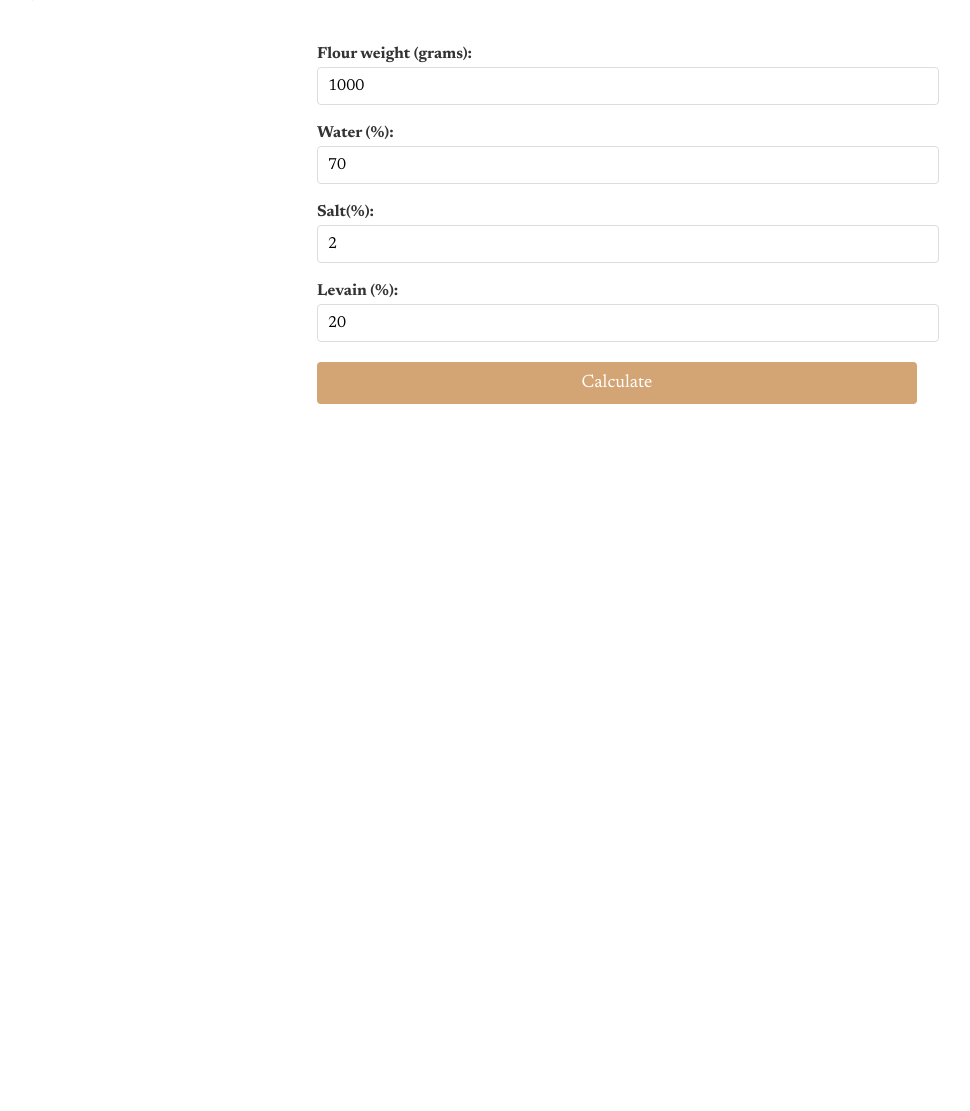
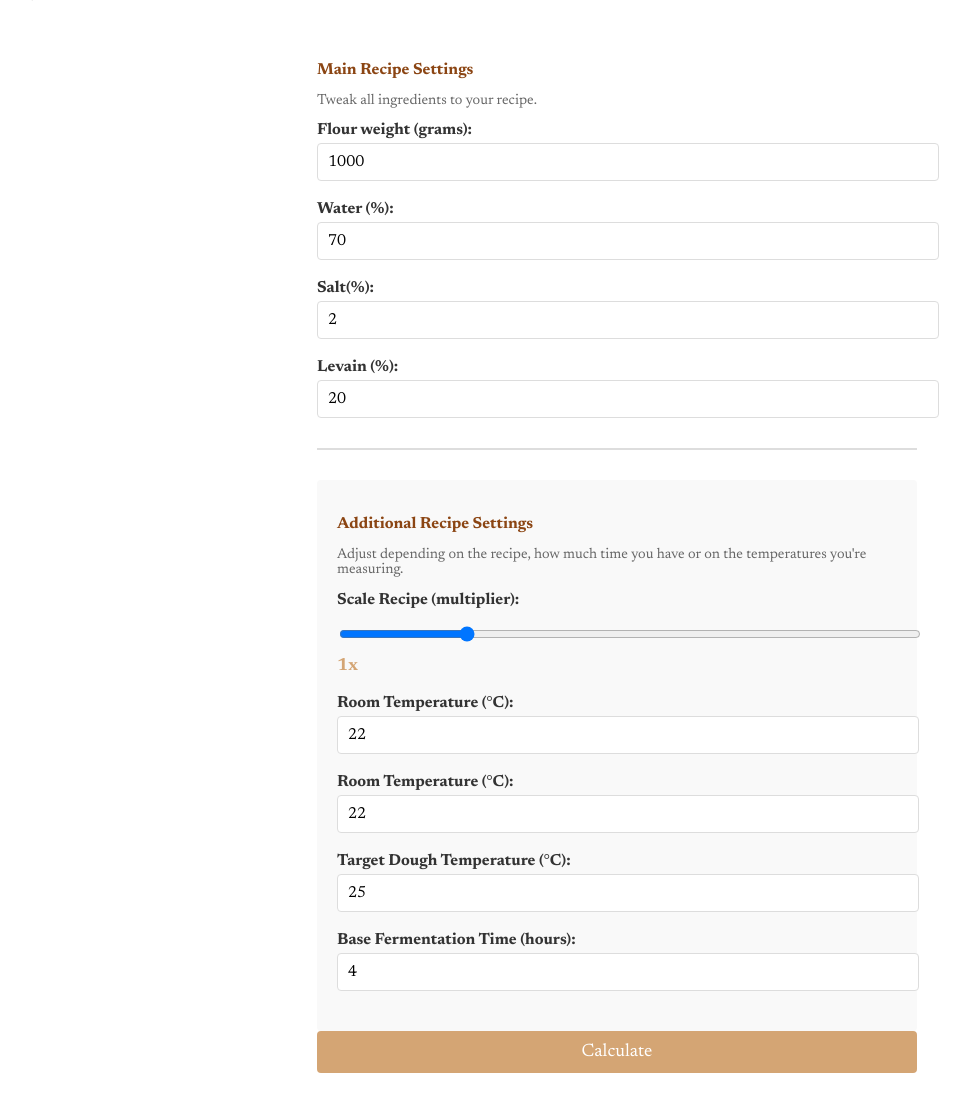
Before and after one commit to timothydhoe/bread-buddy, a Flask app: page / in a window 1280 px wide. Shown: the part 59-1170 px from the top of the page, without its empty margins (23-993 px from the left). Before the commit the page ends 463 px from the top, so only its background shows below. Run offline with Flask 3, Linux system fonts and the light colour scheme; parts of the project's set-up code (start-up, migrations or seed data) failed here and were passed over.

```diff
--- a/app.py
+++ b/app.py
@@ -11,6 +11,8 @@ def home():
     """Baker's percentage calculator"""
     result = None
     hydration_result = None
+    water_temp_result = None
+    fermentation_result = None
     error = None
 
     if request.method == 'POST':
@@ -20,6 +22,12 @@ def home():
             water_ratio = float(request.form.get('water_ratio')) / 100
             salt_ratio = float(request.form.get('salt_ratio')) / 100
             levain_ratio = float(request.form.get('levain_ratio')) / 100
+            scale_factor = float(request.form.get('scale_factor', 1))
+
+            # Additional settings
+            ambient_temp = float(request.form.get('ambient_temp', 22))
+            target_dough_temp = float(request.form.get('target_dough_temp', 25))
+            base_fermentation = float(request.form.get('base_fermentation', 4))
 
             # Build formula
             formula = {
@@ -30,16 +38,38 @@ def home():
 
             # Calculate
             result = bc.bakers_percentage(flour_weight, formula)
-            hydration_result = bc.calculate_hydration(flour_weight, result['water_weight'])
+            hydration_result = bc.calculate_hydration(
+                result['flour_weight'],
+                result['water_weight']
+            )
+
+            # Scaling happens here
+            if scale_factor != 1:
+                result = bc.recipe_scaler(scale_factor, result)
+
+
+
+            # Water temp using target_dough_temp
+            water_temp_result = bc.mixing_water_temperature(
+            ddt=target_dough_temp,
+            ambient_temp=ambient_temp
+        )
+
+            # Bulk fermentation using base_fermentation
+            fermentation_result = bc.bulk_fermentation_adjuster(
+            base_fermentation,
+            ambient_temp=ambient_temp
+        )
 
         except (ValueError, TypeError) as e:
             error = str(e)
 
     return render_template('index.html',
-                            result=result,
-                            hydration_result=hydration_result,
-                            error=error)
-
+                        result=result,
+                        hydration_result=hydration_result,
+                        water_temp_result=water_temp_result,
+                        fermentation_result=fermentation_result,
+                        error=error)
 
 # @app.route('/bakers-percentage', methods=['GET', 'POST'])
 # def bakers_percentage():
--- a/static/style.css
+++ b/static/style.css
@@ -9,6 +9,22 @@ Font Newsreader: https://fonts.google.com/selection/embed
 * {
   font-family: "Newsreader", serif;
   font-size: 16px;
+}
+
+hr {
+    margin: 30px 0;
+    border: none;
+    border-top: 2px solid #ddd;
+}
+
+h3 {
+    color: #8b4513;
+    margin-bottom: 15px;
+}
+
+input[type="range"] {
+    width: 80%;
+    margin-right: 10px;
 }
 
 .calculator-container {
@@ -83,6 +99,13 @@ button:hover {
     padding-top: 15px;
 }
 
+.additional-container {
+    margin-top: 30px;
+    padding: 20px;
+    background: #f9f9f9;
+    border-radius: 4px;
+}
+
 .hydration-info {
     margin-top: 20px;
     padding: 15px;
@@ -94,6 +117,42 @@ button:hover {
 .hydration-info h3 {
     color: #2e7d32;
     margin-bottom: 5px;
+}
+
+#scale_display {
+    font-weight: bold;
+    color: #d4a574;
+    font-size: 1.1em;
+}
+
+.water-temp-info,
+.fermentation-info {
+    margin-top: 20px;
+    padding: 15px;
+    background: #e3f2fd;
+    border-left: 4px solid #2196f3;
+    border-radius: 4px;
+}
+
+.fermentation-info {
+    background: #fff3e0;
+    border-left-color: #ff9800;
+}
+
+.water-temp-info h3,
+.fermentation-info h3 {
+    color: #1565c0;
+    margin-bottom: 10px;
+}
+
+.fermentation-info h3 {
+    color: #e65100;
+}
+
+.info-text {
+    font-size: 0.9em;
+    color: #666;
+    margin-top: 5px;
 }
 
 .error {
--- a/templates/index.html
+++ b/templates/index.html
@@ -14,6 +14,8 @@
 
         <main>
             <div class="calculator-container">
+                <h3>Main Recipe Settings</h3>
+                <p class="info-text">Tweak all ingredients to your recipe.</p>
                 <form action="" method="POST">
                     <div class="form-group">
                         <label for="flour_weight">Flour weight (grams):</label>
@@ -38,6 +40,43 @@
                         <input type="number" id="levain_ratio" name="levain_ratio" value="20" step="0.1">
                     </div>
 
+                    <hr>
+                    <div class="additional-container">
+                        <h3>Additional Recipe Settings</h3>
+                        <p class="info-text">Adjust depending on the recipe, how much time you have or on the temperatures you're measuring.</p>
+
+                        <div class="form-group">
+                            <label for="scale_factor">Scale Recipe (multiplier):</label>
+                            <input type="range" id="scale_factor" name="scale_factor"
+                                min="0.5" max="3" step="0.1" value="1">
+                            <span id="scale_display">1x</span>
+                        </div>
+
+                        <div class="form-group">
+                            <label for="ambient_temp">Room Temperature (°C):</label>
+                            <input type="number" id="ambient_temp" name="ambient_temp"
+                                value="22" step="0.5">
+                        </div>
+
+                        <div class="form-group">
+                            <label for="ambient_temp">Room Temperature (°C):</label>
+                            <input type="number" id="ambient_temp" name="ambient_temp"
+                                value="22" step="0.5" min="10" max="35">
+                        </div>
+
+                        <div class="form-group">
+                            <label for="target_dough_temp">Target Dough Temperature (°C):</label>
+                            <input type="number" id="target_dough_temp" name="target_dough_temp"
+                                value="25" step="0.5" min="18" max="30">
+                        </div>
+
+                        <div class="form-group">
+                            <label for="base_fermentation">Base Fermentation Time (hours):</label>
+                            <input type="number" id="base_fermentation" name="base_fermentation"
+                                value="4" step="0.5" min="1" max="24">
+                        </div>
+                    </div>
+
                     <button type="submit">Calculate</button>
 
                     {% if error %}
@@ -52,7 +91,7 @@
                         <h2>Your Recipe:</h2>
                         <table>
                             <tr>
-                                <th>Ingreident</th>
+                                <th>Ingredient</th>
                                 <th>Weight (g)</th>
                             </tr>
                             {% for ingredient, weight in result.items() %}
@@ -70,12 +109,34 @@
                         </table>
                         <div class="hydration-info">
                             <h3>Hydration Level: {{ hydration_result.hydration }}%</h3>
-                            <p>{{ hydration_result.description }}</p>
+                            <p class="info-text">{{ hydration_result.description }}</p>
+                        </div>
+
+                        <div class="water-temp-info">
+                            <h3>💧 Water Temperature</h3>
+                            <p><strong>{{ water_temp_result.water_temp }}{{ water_temp_result.unit }}</strong></p>
+                            <p class="info-text">Use this water temperature to hit your target dough temp</p>
+                        </div>
+
+                        <div class="fermentation-info">
+                            <h3>⏰ Bulk Fermentation</h3>
+                            <p>Base time: <strong>{{ fermentation_result.base_time }}</strong></p>
+                            <p>Adjusted for {{ fermentation_result.ambient_temp }}°C room temperature:
+                               <strong>{{ fermentation_result.adjusted_time }}</strong></p>
                         </div>
                     </div>
                     {% endif %}
                 </form>
             </div>
         </main>
+        <script>
+            // Scaling script
+            const slider = document.getElementById('scale_factor');
+            const display = document.getElementById('scale_display');
+
+            slider.addEventListener('input', function() {
+                display.textContent = this.value + 'x';
+            });
+        </script>
     </body>
 </html>
```
Also changed, not shown: TODO.md (added, +5 -0 lines), pyproject.toml (added, +17 -0 lines), utils.py (+4 -4 lines), requirements.txt (line endings or trailing spaces), 2 other files.
